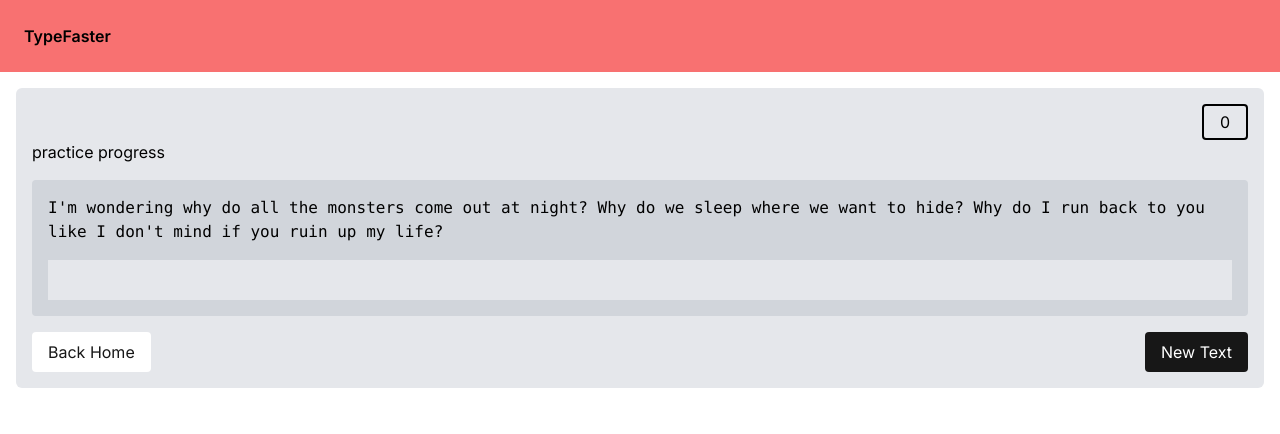
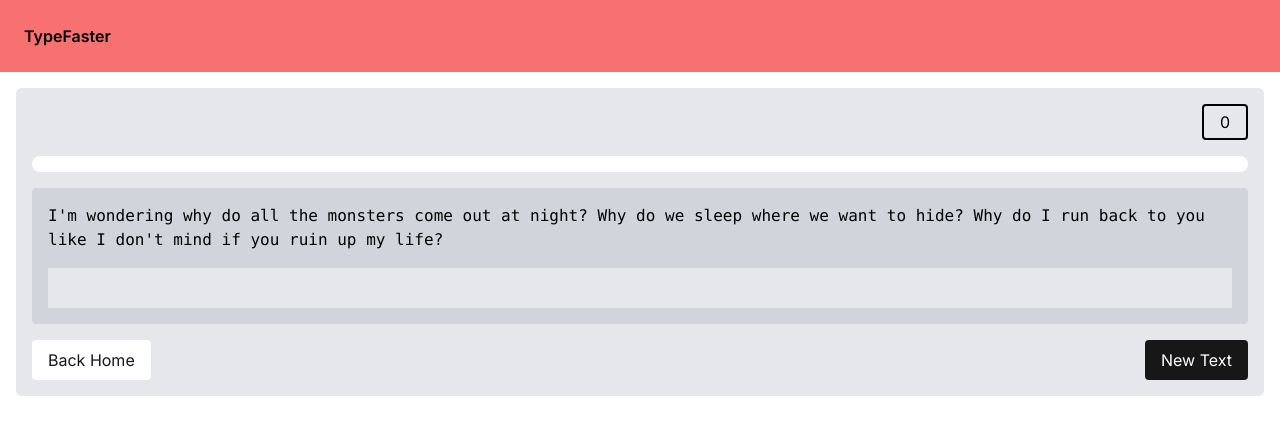
Before and after one commit to bruno-queiroz/type-faster, a Next.js app: page /practice/code in a window 1280 px wide. Shown: the top 434 px of the page. Built offline with nearby package versions, Linux system fonts and the light colour scheme.

Commit message:
Add TypedProgressBar component

```diff
--- a/src/app/practice/[mode]/page.tsx
+++ b/src/app/practice/[mode]/page.tsx
@@ -21,6 +21,8 @@ import { getAccuracy } from "@/utils/getAccuracy";
 import { getTypingElapsedTime } from "@/utils/getTypingElapsedTime";
 import ConsecutiveMistakesModal from "@/components/ConsecutiveMistakesModal";
 import { getWord } from "@/utils/getWord";
+import TypedProgressBar from "@/components/TypedProgressBar";
+import { getTypedProgress } from "@/utils/getTypedProgress";
 
 const text =
   "I'm wondering why do all the monsters come out at night? Why do we sleep where we want to hide? Why do I run back to you like I don't mind if you ruin up my life?";
@@ -95,12 +97,13 @@ const Page = ({ params }: { params: { mode: string } }) => {
         !isDeleteContentBackward;
 
       if (isCorrectInput) {
-        lettersTyped++;
+        if (inputIndex + 1 > lettersTyped) {
+          lettersTyped++;
+        }
 
         const isFinished = inputIndex === textArray.length - 1;
         if (isFinished) {
           endMatch();
-          return;
         }
 
         const isFirstInput = lettersTyped === 1;
@@ -393,7 +396,11 @@ const Page = ({ params }: { params: { mode: string } }) => {
           <div className="border-[2px] border-black w-[max-content] py-1 rounded px-4 ml-auto">
             {cpm.cpm}
           </div>
-          <div>practice progress</div>
+          <div className="mt-4">
+            <TypedProgressBar
+              progress={getTypedProgress(textArray.length, inputIndex)}
+            />
+          </div>
         </div>
         <div className="flex flex-col gap-4 p-4 bg-gray-300 rounded">
           <p
```
